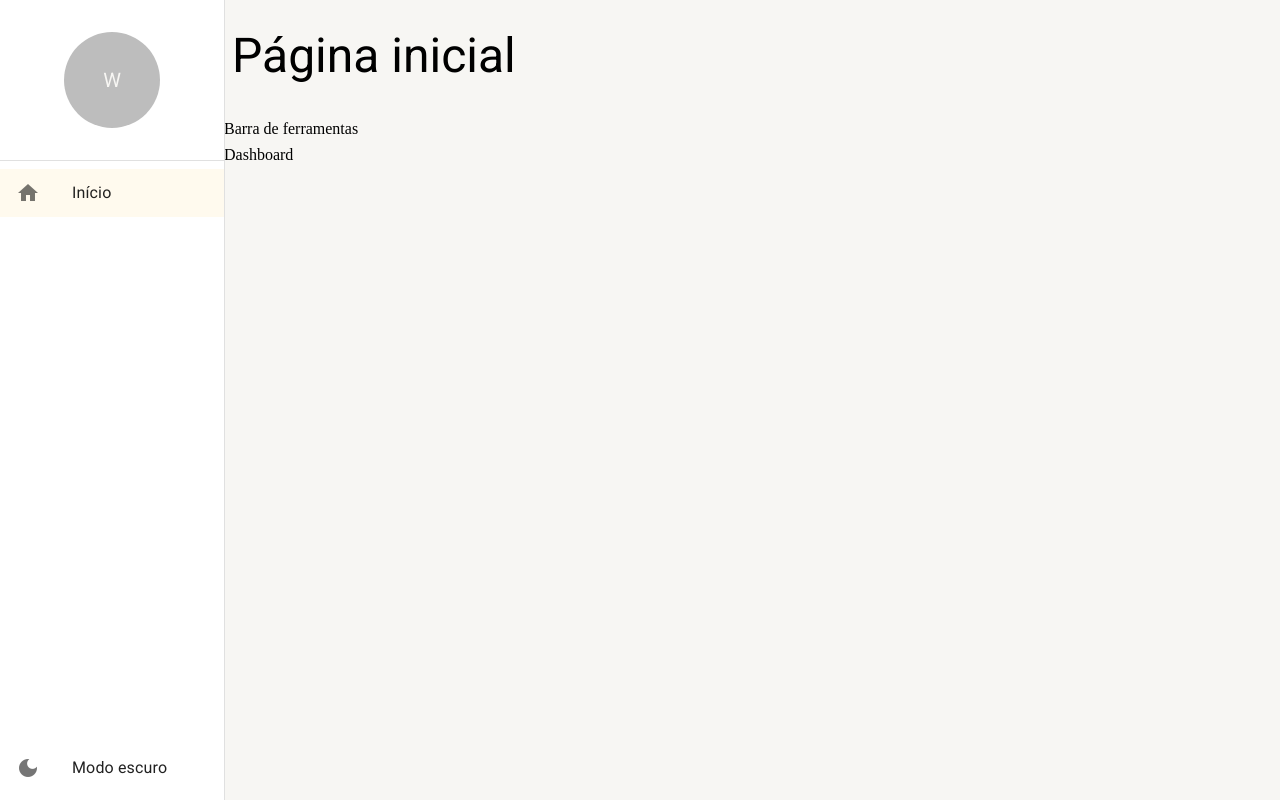
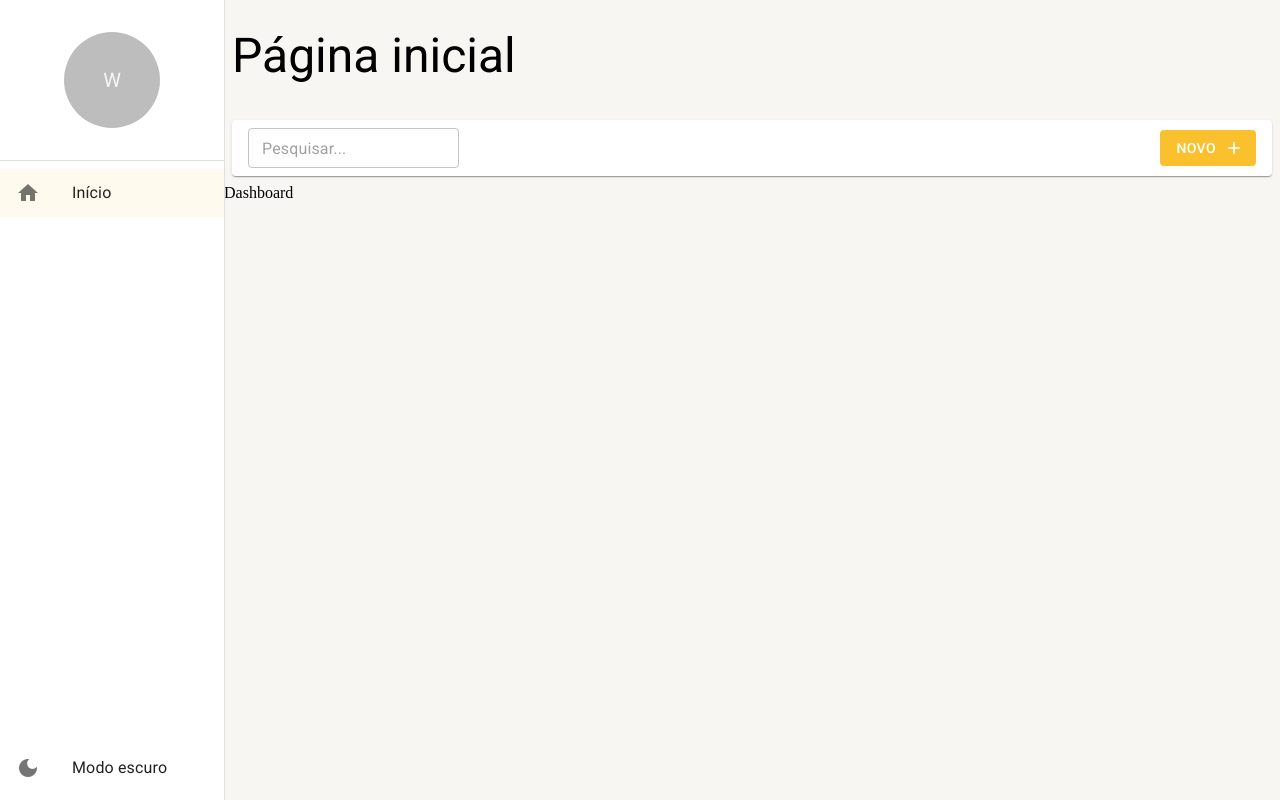
Before and after one commit to wesClyton/react-crud-and-auth, a React (Create React App) app: page /pagina-inicial in a window 1280 px wide. Built offline with nearby package versions, Linux system fonts and the light colour scheme.

Commit message:
bugfix/mudança de nome do componente de ferramentas de listagem

```diff
--- a/src/pages/dashboard/Dashboard.tsx
+++ b/src/pages/dashboard/Dashboard.tsx
@@ -1,10 +1,16 @@
+import { ToolsbarList } from '../../shared/components';
 import { BasePageLayout } from '../../shared/layouts';
 
 
 export const Dashboard = () => {
 
   return (
-    <BasePageLayout titulo="Página inicial" toolsBar={<>Barra de ferramentas</>}>
+    <BasePageLayout
+      titulo="Página inicial"
+      toolsBar={(
+        <ToolsbarList showInputSearch />
+      )}
+    >
       Dashboard
     </BasePageLayout>
   );
--- a/src/shared/components/index.ts
+++ b/src/shared/components/index.ts
@@ -1 +1,2 @@
 export * from './sidenav/AppSidenav';
+export * from './toolsbar/ToolsbarList';
--- /dev/null
+++ b/src/shared/components/toolsbar/ToolsbarList.tsx
@@ -0,0 +1,60 @@
+import { Box, Button, Icon, Paper, TextField, useTheme } from '@mui/material';
+
+interface IToolsbarListProps {
+  searchText?: string;
+  showInputSearch?: boolean;
+  changeSearchText?: (newText: string) => void;
+  newButtonText?: string;
+  showNewButton?: boolean;
+  onClickNewButton?: () => void;
+}
+
+export const ToolsbarList: React.FC<IToolsbarListProps> = ({
+  searchText = '',
+  showInputSearch = false,
+  changeSearchText,
+  newButtonText = 'Novo',
+  showNewButton = true,
+  onClickNewButton,
+}) => {
+
+  const theme = useTheme();
+
+  return (
+    <Box
+      display="flex"
+      alignItems="center"
+      marginX={1}
+      padding={1}
+      paddingX={2}
+      gap={1}
+      height={theme.spacing(5)}
+      component={Paper}
+    >
+
+      {showInputSearch && (
+        <TextField
+          size="small"
+          placeholder="Pesquisar..."
+          value={searchText}
+          onChange={(e) => changeSearchText?.(e.target.value)}
+        />
+      )}
+
+      <Box flex={1} display="flex" justifyContent="end">
+        {showNewButton && (
+          <Button
+            color="primary"
+            variant="contained"
+            disableElevation
+            endIcon={<Icon>add</Icon>}
+            onClick={onClickNewButton}
+          >
+            {newButtonText}
+          </Button>
+        )}
+      </Box>
+    </Box>
+  );
+
+};
```
